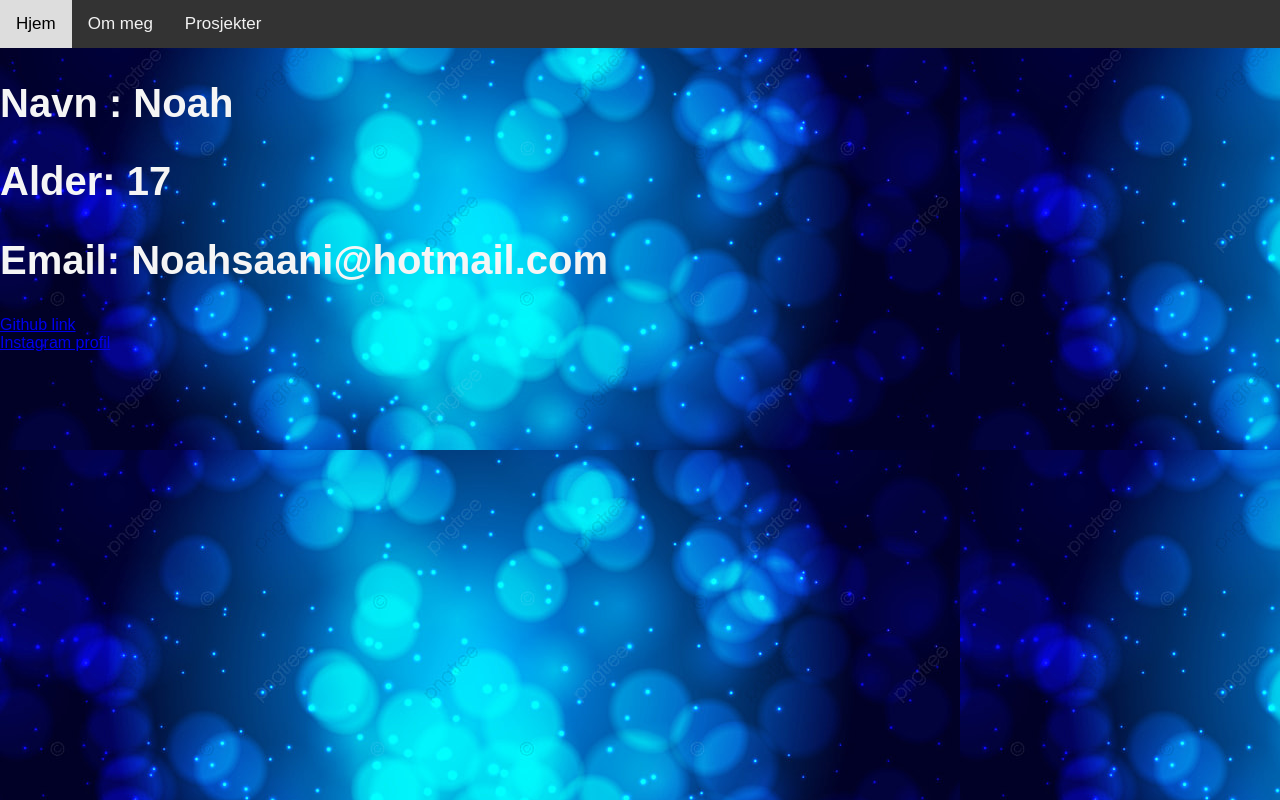
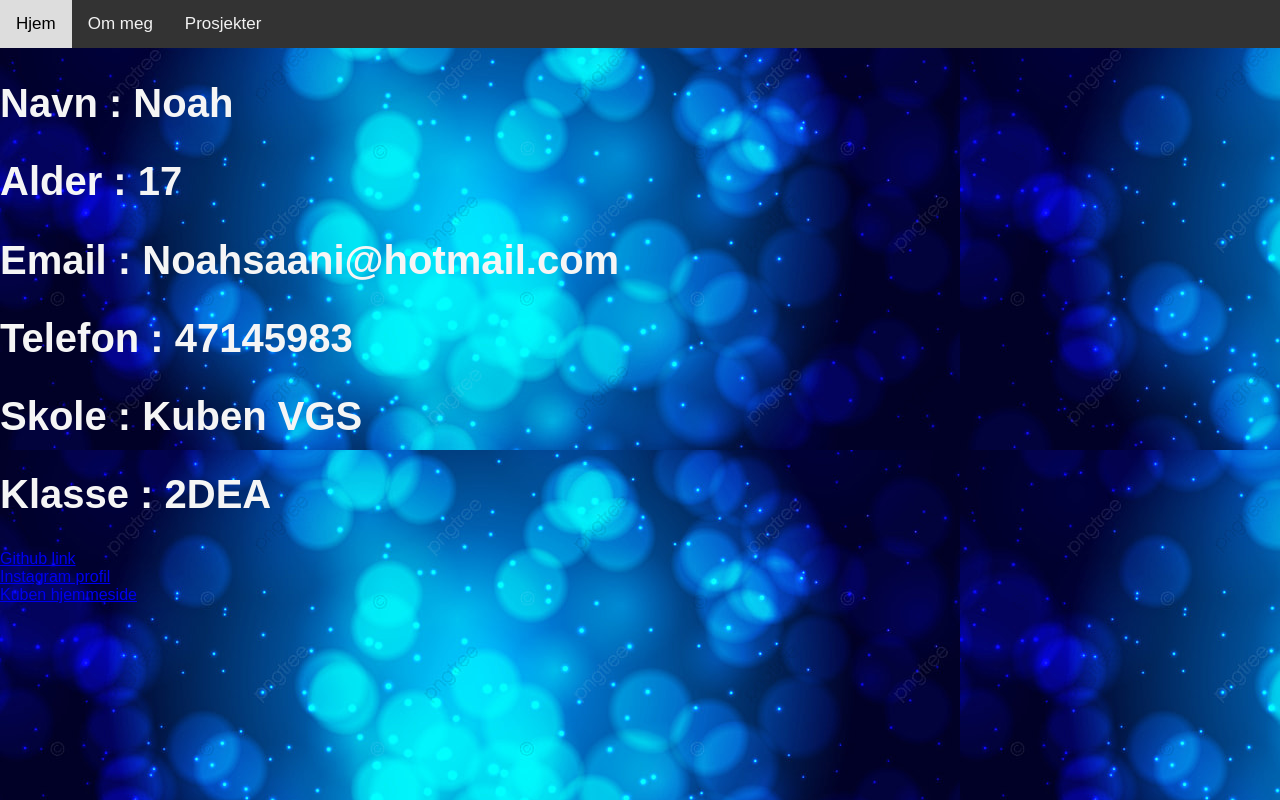
Before and after one commit to NoahMyArk/NoahMyArk.github.io, a plain HTML site: page Om meg.html in a window 1280 px wide. Drawn offline with Linux system fonts and the light colour scheme.

Commit message:
Adding another link

```diff
--- a/Om meg.html
+++ b/Om meg.html
@@ -56,16 +56,32 @@ body {
 <div>
   <h2 style="font-size: 40px; color: whitesmoke">Navn : Noah</h1>
 </div>
-  <h2 style="font-size: 40px; color: whitesmoke">Alder: 17</h1>
+  <h2 style="font-size: 40px; color: whitesmoke">Alder : 17</h1>
 <div>
-  <h2 style="font-size: 40px; color: whitesmoke">Email: Noahsaani@hotmail.com</h1>
+  <h2 style="font-size: 40px; color: whitesmoke">Email : Noahsaani@hotmail.com</h1>
+</div>
+<div>
+  <h2 style="font-size: 40px; color: whitesmoke">Telefon : 47145983</h1>
+</div>
+<div>
+  <h2 style="font-size: 40px; color: whitesmoke">Skole : Kuben VGS</h1>
+</div>
+<div>
+  <h2 style="font-size: 40px; color: whitesmoke">Klasse : 2DEA</h1>
 </div>
 
 
+
+
 <div>
-<a href="https://noahmyark.github.io/" target="_blank">Github link</a>
+  <a href="https://noahmyark.github.io/" target="_blank">Github link</a>
 </div>
-<a href="https://www.instagram.com/noah1p/" target="_blank">Instagram profil</a>
+<div>
+  <a href="https://www.instagram.com/noah1p/" target="_blank">Instagram profil</a>
+</div>
+<div>
+  <a href="https://kuben.vgs.no/" target="_blank">Kuben hjemmeside</a>
+</div>
 
 
 
```
